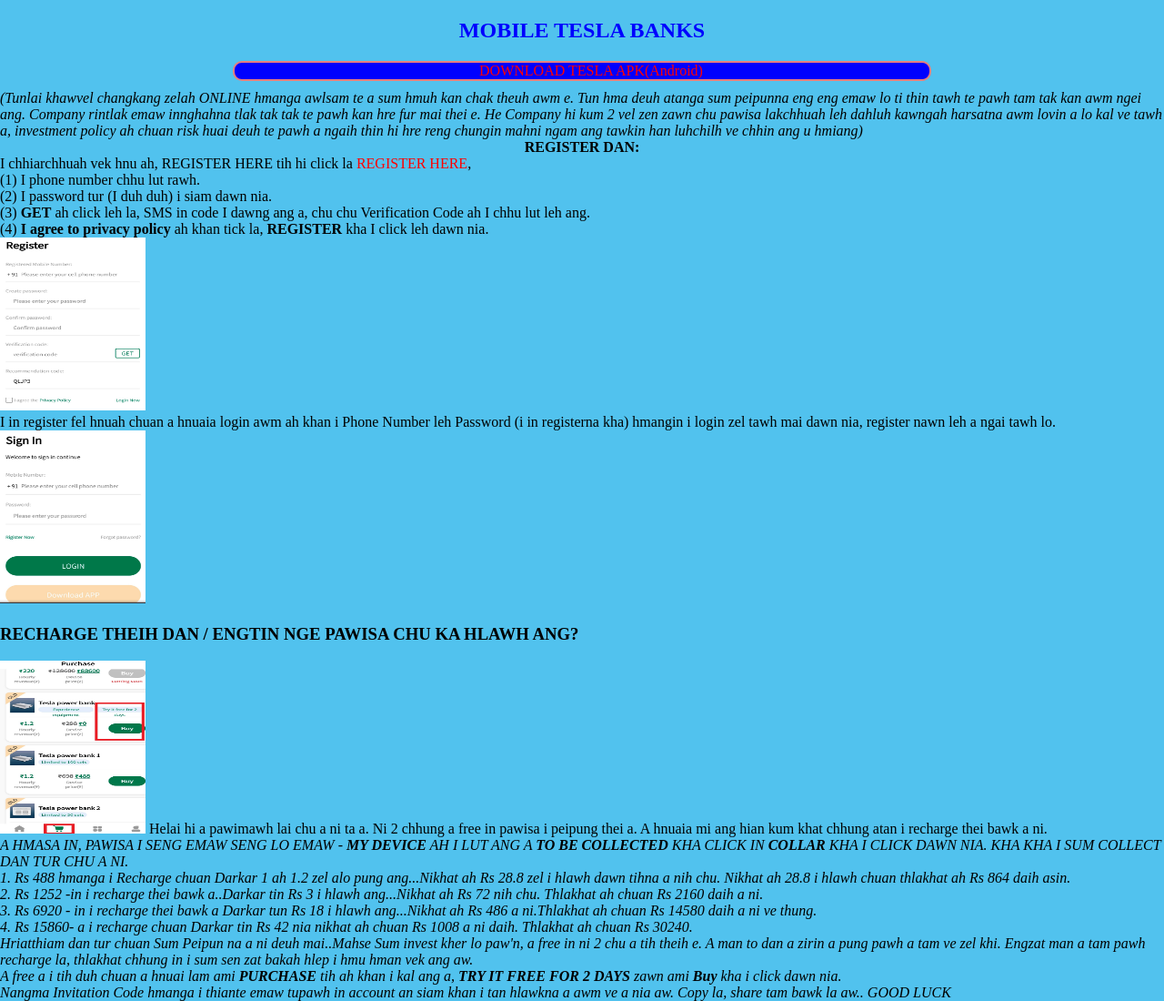
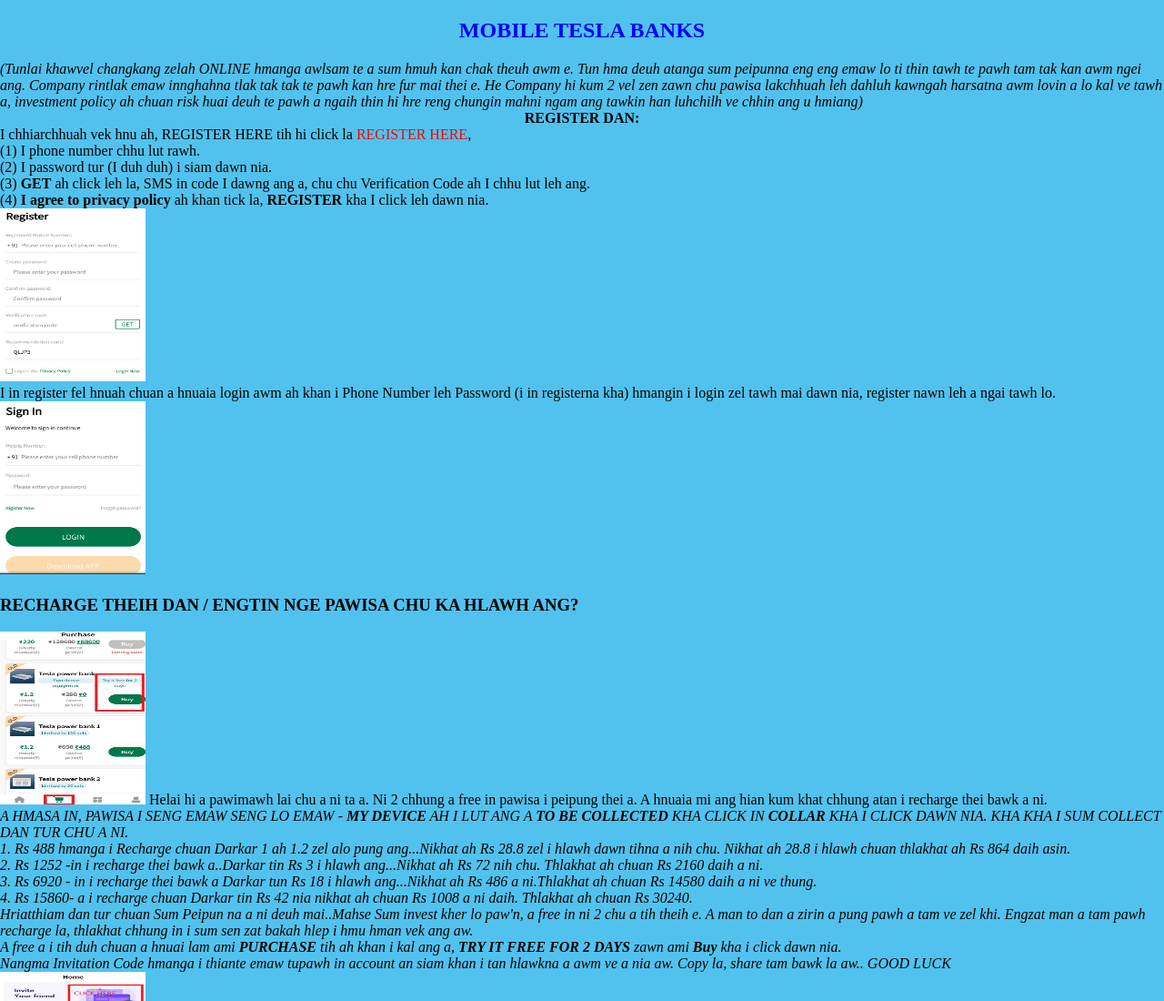
Before and after one commit to romawia/teslabanks, a plain HTML site: page index.html in a window 1280 px wide. Shown: the top 1100 px of the page at 91% size. Drawn offline with Linux system fonts and the light colour scheme.

Commit message:
removal of apk

```diff
--- a/index.html
+++ b/index.html
@@ -9,9 +9,7 @@
 <body>
 
     <h2>MOBILE TESLA BANKS</h2>
-    <div class="apkfile">
-        <a href="teslabank.apk" download>DOWNLOAD TESLA APK(Android)</a>
-    </div>
+
     <div class="thuhma"><i>(Tunlai khawvel changkang zelah ONLINE hmanga awlsam te a sum hmuh kan chak theuh awm e. Tun hma deuh atanga sum peipunna
         eng eng emaw lo ti thin tawh te pawh tam tak kan awm ngei ang. Company rintlak emaw innghahna tlak tak tak te pawh kan hre fur
         mai thei e. He Company hi kum 2 vel zen zawn chu pawisa lakchhuah leh dahluh kawngah harsatna awm lovin a lo kal ve tawh a,
```
